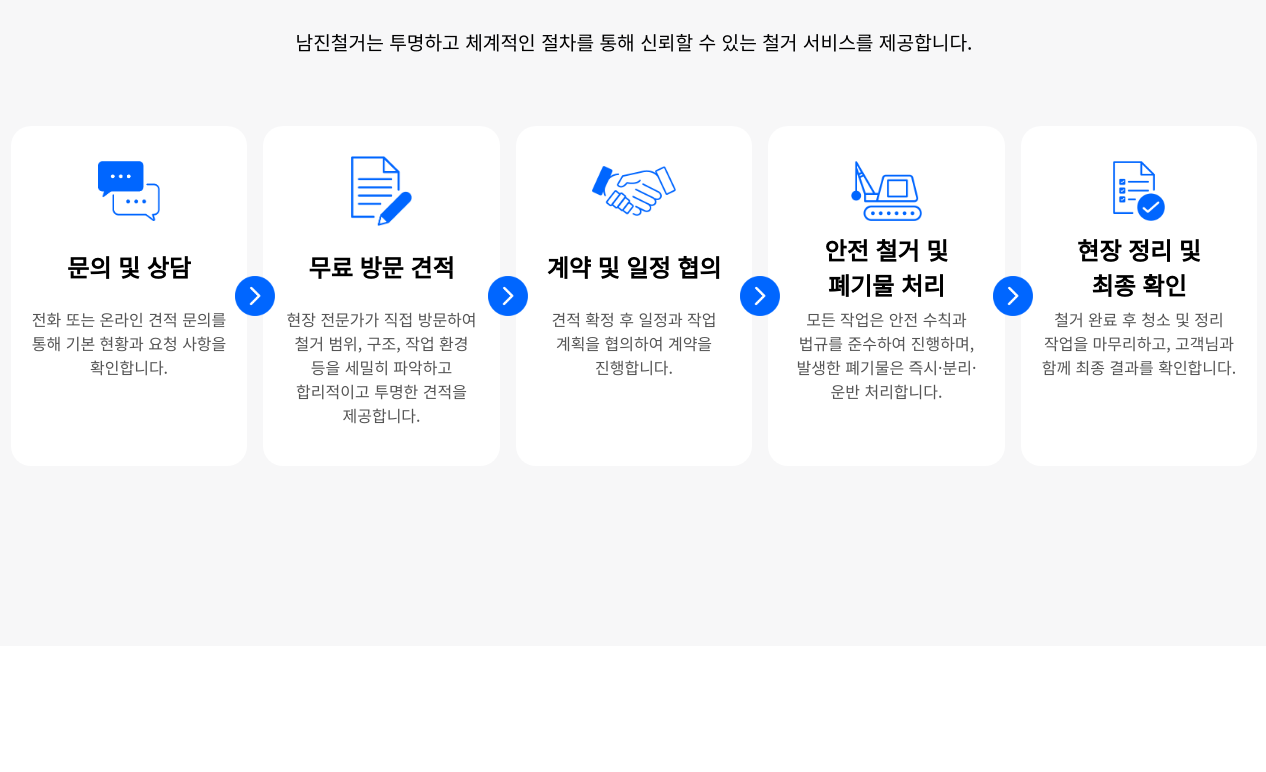
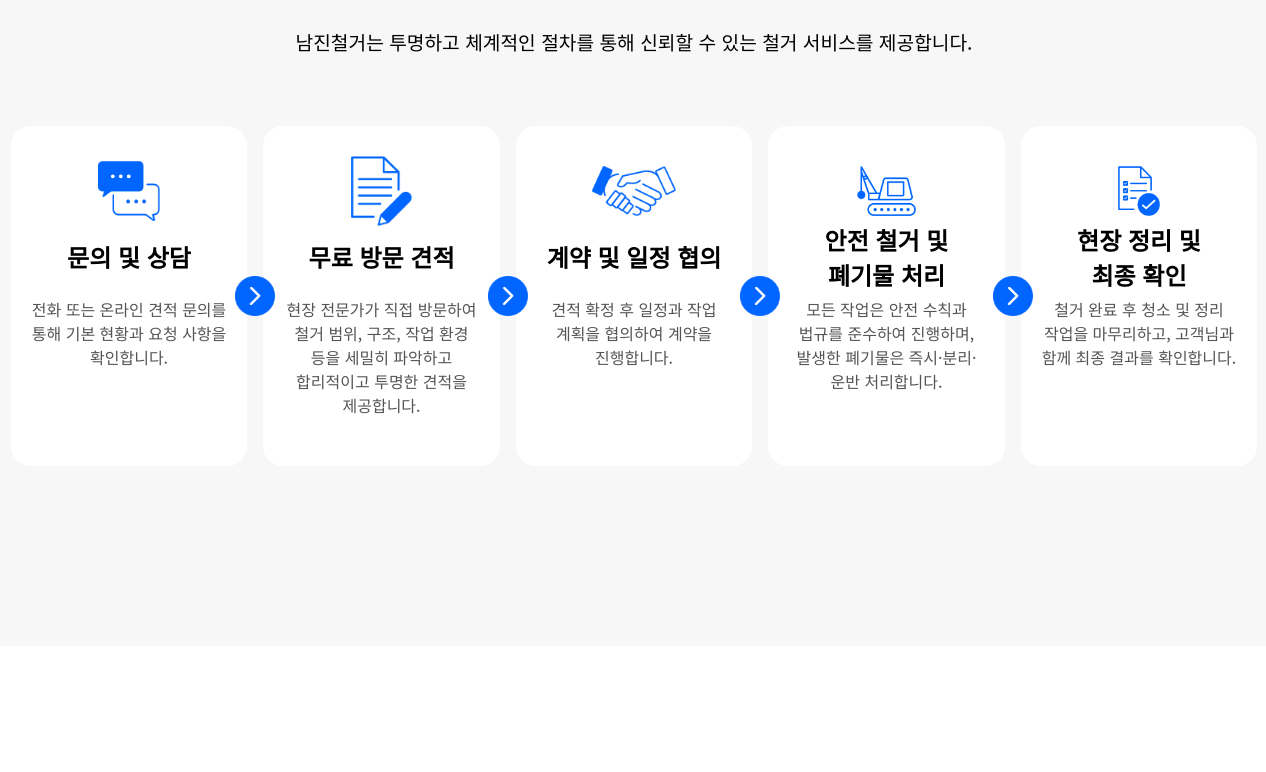
Before and after one commit to globalmig/namjindemo, a Next.js app: page /business/commercial in a window 1536 px wide. Shown: the part 2472-3244 px from the top of the page, without its empty margins (134-1400 px from the left). Built offline with nearby package versions, Linux system fonts and the light colour scheme.

Commit message:
이미지 크기 수정

```diff
--- a/app/globals.css
+++ b/app/globals.css
@@ -270,7 +270,7 @@
 }
 
 .business-process>div>div>section>div {
-    height: 70px;
+    height: 50px;
     display: flex;
     justify-content: center;
     align-items: center;
@@ -278,28 +278,29 @@
 
 .business-process>div>div>section img {
     width: auto;
-    height: 70px;
+    height: 40px;
     margin: 0 auto;
 }
 
 .business-process>div>div>section:first-of-type img {
-    height: 60px;
+    height: 40px;
 }
 
 .business-process>div>div>section:nth-of-type(3) img {
-    height: 50px;
+    height: 30px;
 }
 
 .business-process>div>div>section:nth-of-type(4) img {
-    height: 60px;
+    height: 40px;
 }
 
 .business-process>div>div>section:last-of-type img {
-    height: 60px;
+    height: 40px;
 }
 
 .business-process>div>div>section h3 {
     margin: 10px 0 8px;
+    font-size: 1.1rem;
 }
 
 .business-process>div>div>section p {
@@ -629,7 +630,27 @@
     .business-process>div>div>section {
         width: 350px;
         height: 340px;
-        padding: 30px 20px 40px;
+        padding: 40px 20px 40px;
+    }
+
+    .business-process>div>div>section img {
+        height: 70px;
+    }
+
+    .business-process>div>div>section:first-of-type img {
+        height: 60px;
+    }
+
+    .business-process>div>div>section:nth-of-type(3) img {
+        height: 50px;
+    }
+
+    .business-process>div>div>section:nth-of-type(4) img {
+        height: 50px;
+    }
+
+    .business-process>div>div>section:last-of-type img {
+        height: 50px;
     }
 
     .business-process>div>div>section h3 {
--- a/app/style.css
+++ b/app/style.css
@@ -197,16 +197,16 @@
 .home-3>div>div section {
     width: 100%;
     margin: 0px auto;
-    padding-top: 50px;
+    padding-top: 40px;
 }
 
 .home-3>div>div section:not(:last-of-type) {
     border-bottom: 1px solid rgb(68, 83, 104);
-    padding-bottom: 50px;
+    padding-bottom: 40px;
 }
 
 .home-3>div>div section div img {
-    width: 70px;
+    width: 50px;
     height: auto;
     margin: auto;
 }
```
